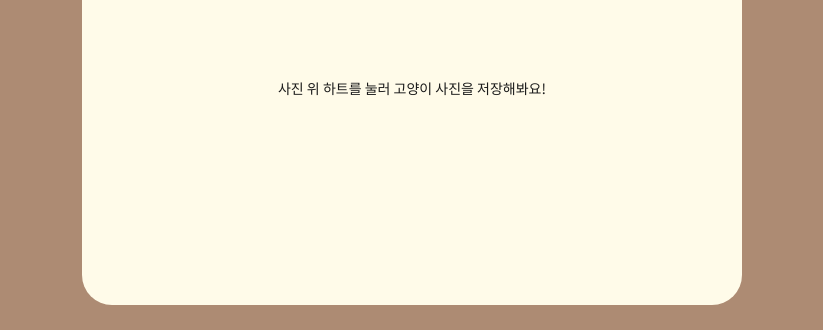
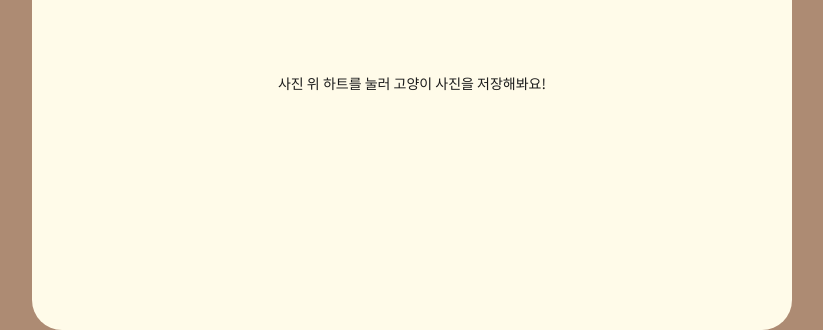
Before and after one commit to ppmyor/cat-jjal-maker, a React (Create React App) app in the folder cat-jjal-maker-cra/: page / in a window 1280 px wide. Shown: the part 525-855 px from the top of the page, without its empty margins (228-1051 px from the left). Before the commit the page ends 830 px from the top, so only its background shows below. Built offline with nearby package versions, Linux system fonts and the light colour scheme.

Commit message:
feat: favorites list 횡스크롤 구현(overflow)

```diff
--- a/cat-jjal-maker-cra/src/App.css
+++ b/cat-jjal-maker-cra/src/App.css
@@ -32,18 +32,21 @@ input:active {
 header {
     height: 150px;
 }
+
 .main {
     display: flex;
     flex-direction: column;
     justify-content: space-between;
     align-items: center;
     background-color: #fffbe9;
-    width: 600px;
-    height: 800px;
+    width: 700px;
+    height: 850px;
     padding: 30px;
     border-radius: 30px;
 }
 
 footer {
-    height: 200px;
+    height: 230px;
+    max-width: 100%;
+    overflow-x: auto;
 }
--- a/cat-jjal-maker-cra/src/components/Favorites.module.css
+++ b/cat-jjal-maker-cra/src/components/Favorites.module.css
@@ -6,9 +6,8 @@ span {
 .favorites {
     list-style: none;
     display: flex;
-    justify-content: center;
     align-items: center;
-    flex-wrap: wrap;
+    flex-wrap: nowrap;
     gap: 15px;
     padding-left: 0;
 }
```
